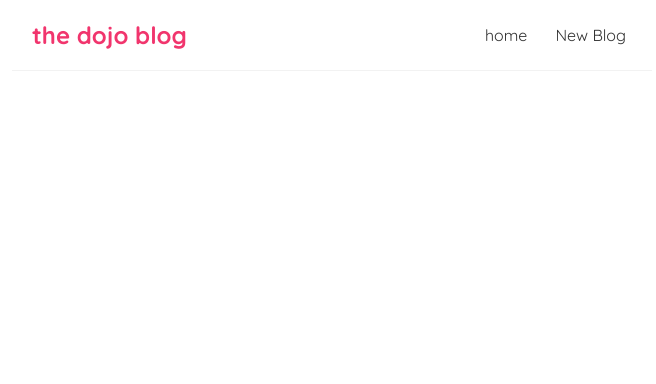
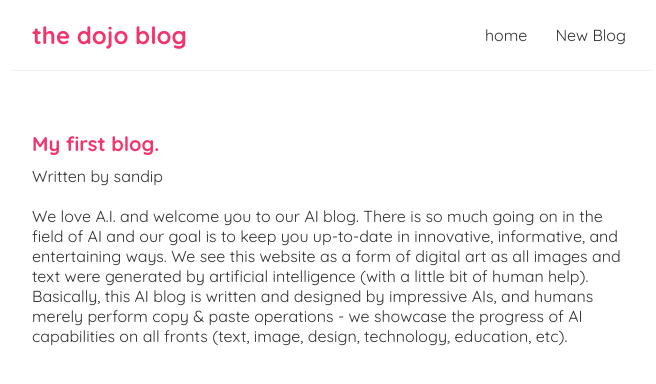
Before and after one commit to SandipMajithiya12/Webdev, a React (Create React App) app in the folder dojo-blog/: page /blogs/1 in a window 1280 px wide. Shown: the top 384 px of the page, without its empty margins (308-964 px from the left). Built offline with nearby package versions, Linux system fonts and the light colour scheme; data requests are answered from the project's data file.

Commit message:
react work

```diff
--- a/dojo-blog/data/db.json
+++ b/dojo-blog/data/db.json
@@ -3,7 +3,7 @@
 
         {
             "title" : "My first blog.",
-            "body" : "lorem.......",
+            "body" : "We love A.I. and welcome you to our AI blog. There is so much going on in the field of AI and our goal is to keep you up-to-date in innovative, informative, and entertaining ways. We see this website as a form of digital art as all images and text were generated by artificial intelligence (with a little bit of human help). Basically, this AI blog is written and designed by impressive AIs, and humans merely perform copy & paste operations - we showcase the progress of AI capabilities on all fronts (text, image, design, technology, education, etc).",
             "author" : "sandip",
             "id" : 1
         },
--- a/dojo-blog/src/App.js
+++ b/dojo-blog/src/App.js
@@ -3,6 +3,7 @@ import Navbar from './navbar';
 import Home from './Home';
 import{BrowserRouter as Router,Route,Switch} from 'react-router-dom';
 import Create from './Create';
+import BlogDetails from './Blogdetail';
 
 function App() {
   return (
@@ -19,6 +20,10 @@ function App() {
         <Create />
 
         </Route>
+        <Route path="/blogs/:id">
+        <BlogDetails />
+
+        </Route>
        </Switch>
       </div>
     </div>
--- a/dojo-blog/src/BlogList.js
+++ b/dojo-blog/src/BlogList.js
@@ -1,3 +1,5 @@
+import { Link } from "react-router-dom/cjs/react-router-dom.min";
+
 const BlogList = ({blogs,title}) => {
     return (
         <div className="blog-list">
@@ -7,9 +9,12 @@ const BlogList = ({blogs,title}) => {
             {blogs.map((blog)=>
      (
       <div className="blog-preview" key={blog.id}>
-
+        <Link to={`/blogs/${blog.id}`}>
         <h2>{blog.title}</h2>
         <p>writen by {blog.author} </p>
+        </Link>
+
+
 
       </div>
      )
--- /dev/null
+++ b/dojo-blog/src/Blogdetail.js
@@ -0,0 +1,28 @@
+import { useParams } from 'react-router-dom';
+import useFetch from './useFetch';
+
+const BlogDetails = () => {
+    const {id} = useParams();
+    const  { data : blog ,error,isPending} = useFetch('http://localhost:8000/blogs/' + id);
+    return (
+        <div className="blog-details">
+            {isPending && <div>Loading...</div>}
+            {error && <div>{error}</div>}
+            {blog &&
+            <article>
+                <h2>{blog.title}</h2>
+                <p>
+                    Written by {blog.author}
+                </p>
+                <div>{blog.body}</div>
+            </article>
+
+            }
+
+
+        </div>
+
+    );
+}
+
+export default BlogDetails;
--- a/dojo-blog/src/index.css
+++ b/dojo-blog/src/index.css
@@ -47,3 +47,14 @@
   color: #f1356d;
   margin-bottom: 8px;
 }
+.blog-preview a{
+  text-decoration: none;
+}
+.blog-details div{
+  margin: 20px 0;
+}
+.blog-details h2{
+  font-size: 20px;
+  color: #f1356d;
+  margin-bottom: 10px;
+}
```
